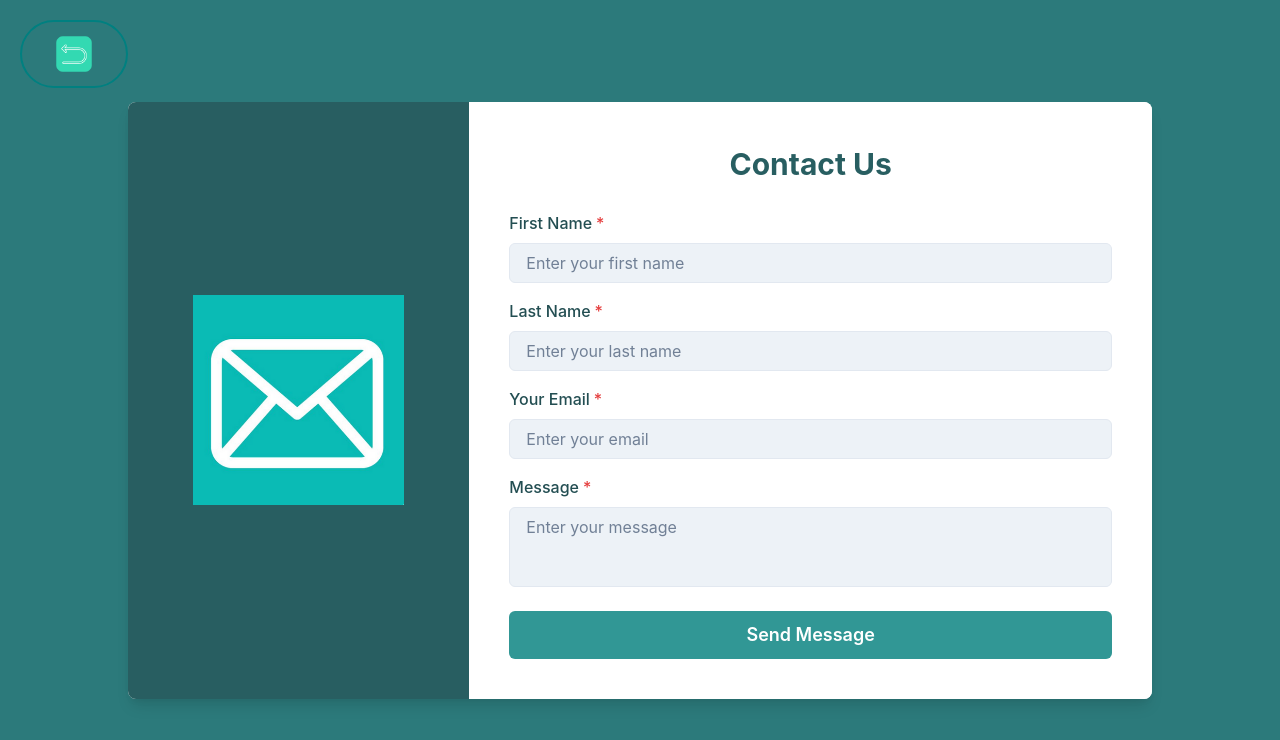
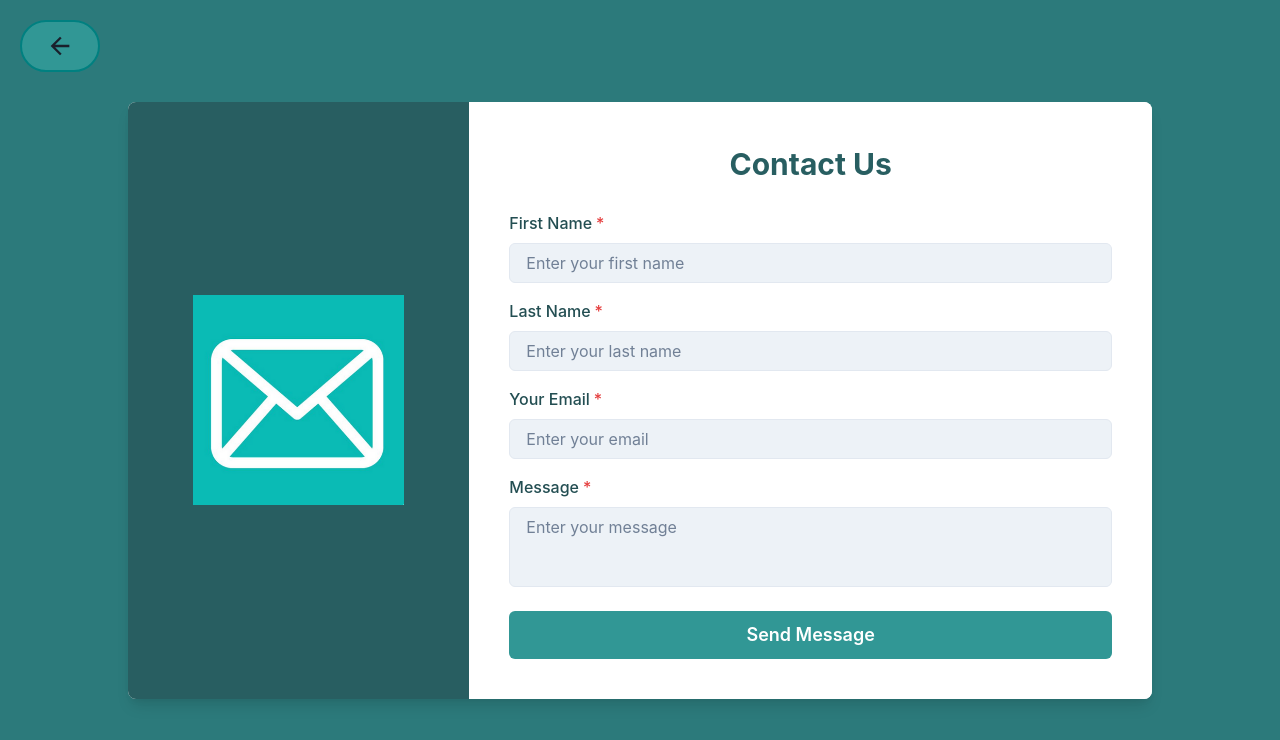
Before and after one commit to LevonKh98/CareSync-Levon, a React (Vite) app: page /help in a window 1280 px wide. Shown: the top 740 px of the page. Built offline with nearby package versions, Linux system fonts and the light colour scheme.

Commit message:
updated Help frame button

```diff
--- a/package.json
+++ b/package.json
@@ -10,6 +10,7 @@
     "preview": "vite preview"
   },
   "dependencies": {
+    "@chakra-ui/icons": "^2.2.4",
     "@chakra-ui/react": "^2.10.1",
     "@emotion/react": "^11.13.5",
     "@emotion/styled": "^11.13.5",
--- a/src/frames/Help.tsx
+++ b/src/frames/Help.tsx
@@ -30,23 +30,16 @@ const Help: React.FC = () => {
         position="absolute"
         top="20px"
         left="20px"
-        bg="transparent" // Button background
-        color="teal.600"
+        bg="teal.500" // Button background
         size="lg" // Button size
         borderRadius="full"
         border="2px solid teal" // Add border for better visibility
         onClick={() => navigate(-1)} // Navigate back to the previous page
-        _hover={{ bg: "teal.100" }} // Hover effect
-        padding="32px" // Padding for larger icon
+        _hover={{ bg: "teal.300" }} // Hover effect
+        padding="24px" // Padding for larger icon
         zIndex="10" // Ensure it appears above all elements
       >
-        <Image
-          src="/back_icon.png" // Path to the back icon in the public folder
-          alt="Go Back"
-          boxSize="40px" // Icon size
-          objectFit="contain" // Maintain aspect ratio
-          fallbackSrc="https://via.placeholder.com/40" // Placeholder if icon fails to load
-        />
+        <ArrowBackIcon boxSize={7} />
       </Button>
 
       {/* Main container */}
```
Also changed, not shown: 1 other file (tests, documents, lock files or other folders).
